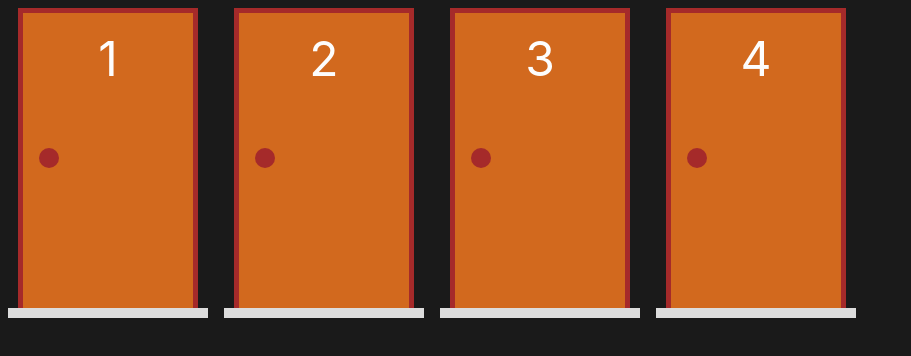
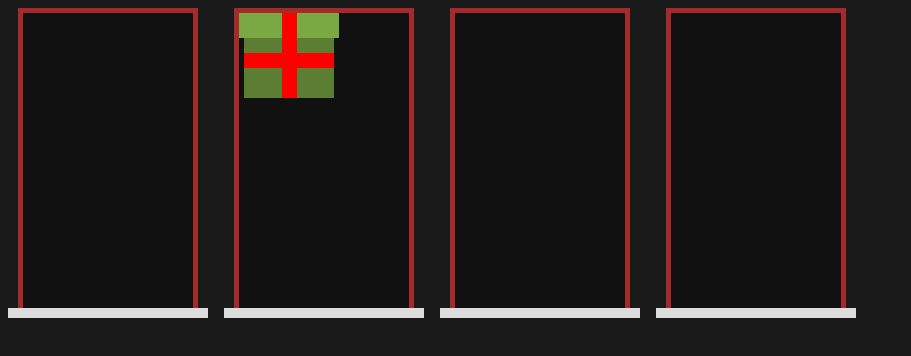
Before and after one commit to vitorSantanaDev/doors-app-Next.js, a Next.js app: page / in a window 1280 px wide. Shown: the top 356 px of the page, without its empty margins (0-911 px from the left). Built offline with nearby package versions, Linux system fonts and the light colour scheme.

Commit message:
💥 Introducer breaking changes

```diff
--- a/src/Components/Door/Door.tsx
+++ b/src/Components/Door/Door.tsx
@@ -1,6 +1,7 @@
 import { Interface } from "readline";
 import DoorModel from "../../model/door";
 import { AreaDoor, DoorElement, FloorDiv, FrameDoor } from "./styled";
+import Gift from "../Gift/Gift";
 
 interface DoorProps {
   value: DoorModel;
@@ -9,7 +10,7 @@ interface DoorProps {
 
 export default function Door(props: DoorProps) {
   const door = props.value;
-  const selectedDoor = door.selected && !door.doorOpen? "selected" : "";
+  const selectedDoor = door.selected && !door.doorOpen ? "selected" : "";
   const toggleSelection = (event) => props.onChange(door.toggleSelection());
 
   const open = (event) => {
@@ -29,7 +30,7 @@ export default function Door(props: DoorProps) {
   return (
     <AreaDoor onClick={toggleSelection}>
       <FrameDoor className={`${"frame"} ${selectedDoor}`}>
-        {door.doorOpen ? false : renserDoor()}
+        {door.doorCloser ? renserDoor() : door.containsGift ? <Gift /> : false}
       </FrameDoor>
       <FloorDiv></FloorDiv>
     </AreaDoor>
```
